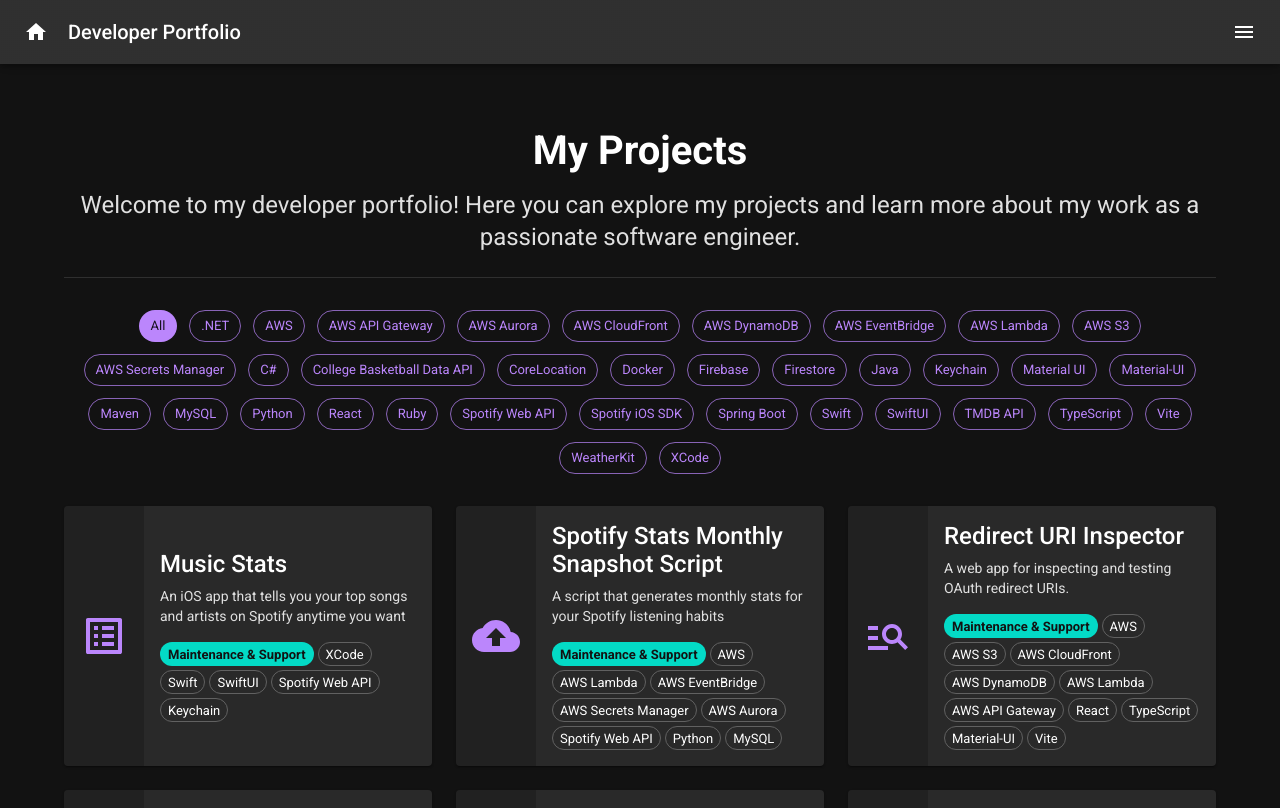
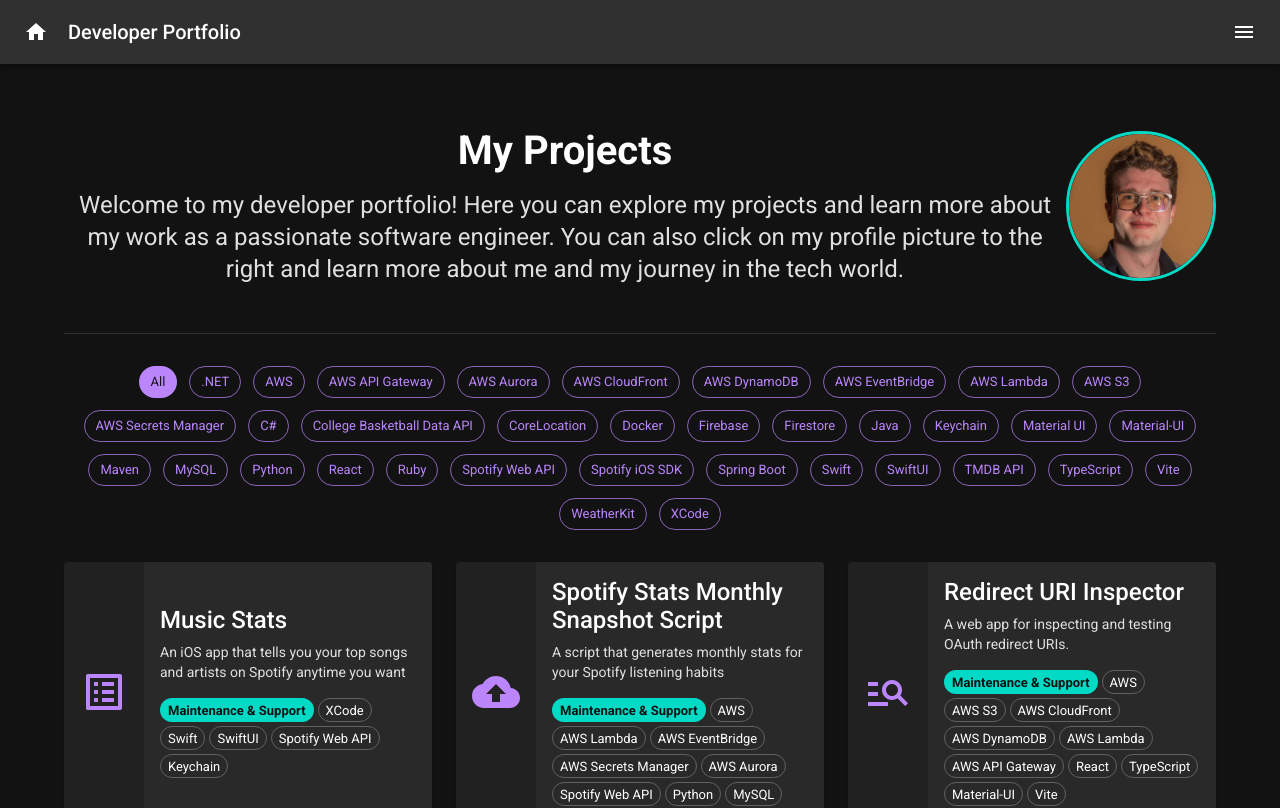
Before and after one commit to BrandonLC2020/Portfolio, a React (Vite) app: page / in a window 1280 px wide. Shown: the top 808 px of the page. Built offline with nearby package versions, Linux system fonts and the light colour scheme.

Commit message:
more minor updates

```diff
--- a/src/components/AboutMe.tsx
+++ b/src/components/AboutMe.tsx
@@ -39,7 +39,7 @@ export function AboutMe({ onBack }: AboutMeProps) {
                         />
                     </Grid>
                     <Grid item xs>
-                        <Typography variant="h2" component="h2" gutterBottom>About Me</Typography>
+                        <Typography variant="h2" component="h2" gutterBottom>Brandon<br/>Lamer-Connolly</Typography>
                         <Typography variant="h5" color="secondary.main" fontWeight="500">New Grad Software Engineer</Typography>
                     </Grid>
                     <Grid item xs={12} sm={5} md={4}>
--- a/src/index.tsx
+++ b/src/index.tsx
@@ -8,9 +8,11 @@ import ReactDOM from 'react-dom/client';
 import { ThemeProvider } from '@mui/material/styles';
 import {
   Box,
+  Grid,
   Container,
   CssBaseline,
   Typography,
+  Avatar,
 } from '@mui/material';
 
 import { theme } from './theme';
@@ -23,7 +25,7 @@ import { Header } from './components/Header';
 import { AboutMe } from './components/AboutMe';
 
 function App() {
-  const greeting = 'Welcome to my developer portfolio! Here you can explore my projects and learn more about my work as a passionate software engineer.';
+  const greeting = 'Welcome to my developer portfolio! Here you can explore my projects and learn more about my work as a passionate software engineer. You can also click on my profile picture to the right and learn more about me and my journey in the tech world.';
   const [view, setView] = useState<'grid' | 'project' | 'about'>('grid');
   const [selectedProject, setSelectedProject] = useState<Project | null>(null);
   const [activeFilter, setActiveFilter] = useState('All');
@@ -65,13 +67,27 @@ function App() {
       default:
         return (
           <>
-            <Box sx={{ textAlign: 'center', my: 4, borderBottom: 1, borderColor: 'divider', pb: 3 }}>
-              <Typography variant="h1" component="h1" gutterBottom>
-                  My Projects
-              </Typography>
-              <Typography variant="h5" color="text.secondary" sx={{ minHeight: '2.5rem' }}>
-                  {greeting || 'Loading a welcome message...'}
-              </Typography>
+            <Box sx={{ textAlign: 'center', my: 4, borderBottom: 1, borderColor: 'divider', pb: 2 }}>
+              <Grid direction='row' container justifyContent='center' alignItems='center' sx={{ mb: 4 }}>
+                <Grid item xs>
+                  <Box>
+                    <Typography variant="h1" component="h1" gutterBottom>
+                        My Projects
+                    </Typography>
+                    <Typography variant="h5" color="text.secondary" sx={{ minHeight: '2.5rem' }}>
+                        {greeting}
+                    </Typography>
+                  </Box>
+                </Grid>
+                <Grid item xs={12} sm="auto">
+                    <Avatar
+                        onClick={() => setView('about')}
+                        alt="Profile"
+                        src="./images/Personal Portrait.JPG"
+                        sx={{ width: 150, height: 150, bgcolor: 'primary.main', border: '3px solid', borderColor: 'secondary.main' }}
+                    />
+                  </Grid>
+              </Grid>
             </Box>
             <FilterControls
               technologies={allTechnologies}
```
Also changed, not shown: public/icons/favicon.png.
